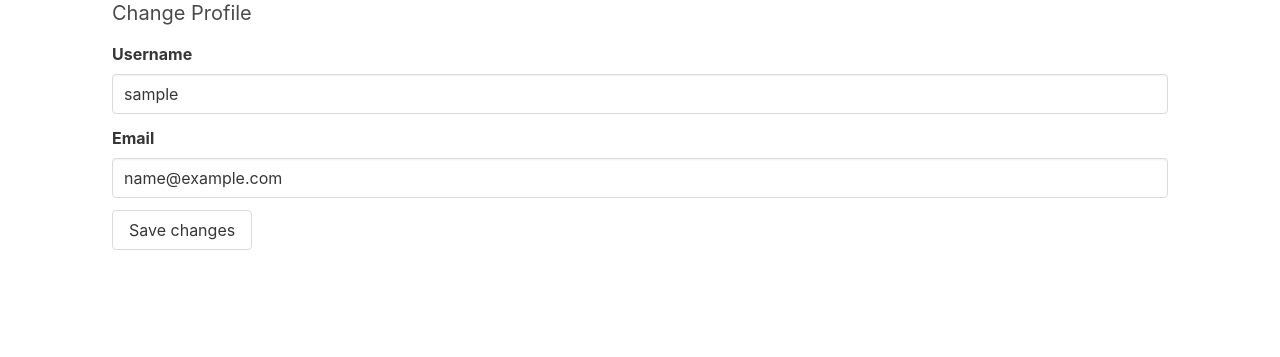
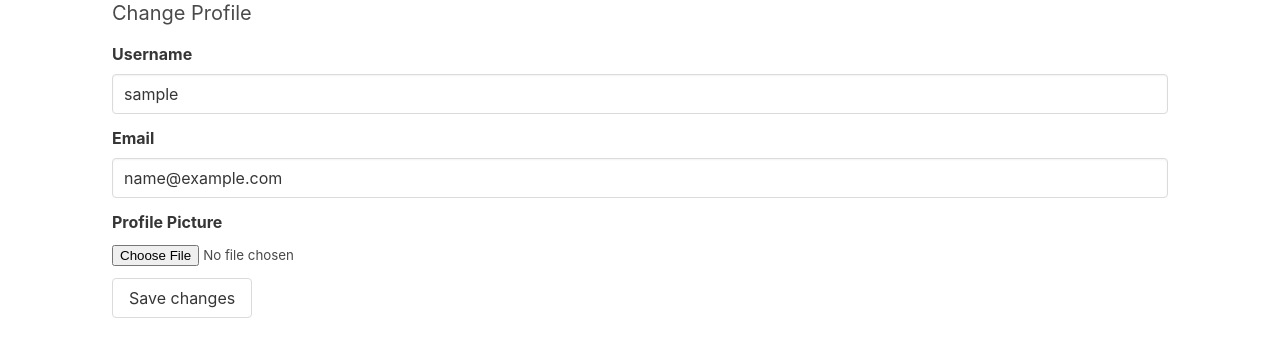
Before and after one commit to rniem379349/pollingapp, a Django app: page /users/1/edit in a window 1280 px wide. Shown: the part 280-637 px from the top of the page. Run offline with Django 3.2, Linux system fonts and the light colour scheme; the visitor is signed in with stand-in values (Sample User, id 1); data comes from the database, SQL or seed files in the repository.

Commit message:
User custom profile pictures

```diff
--- a/users/admin.py
+++ b/users/admin.py
@@ -1,3 +1,7 @@
 from django.contrib import admin
 
 # Register your models here.
+from .models import Profile
+
+# Register your models here.
+admin.site.register(Profile)
--- a/users/forms.py
+++ b/users/forms.py
@@ -14,7 +14,7 @@ class UserRegisterForm(UserCreationForm):
         fields = ['username', 'email', 'password1', 'password2']
 
 
-class UserUpdateForm(UserChangeForm):
+class UserUpdateForm(forms.ModelForm):
     email = forms.EmailField()
 
     class Meta:
--- a/users/models.py
+++ b/users/models.py
@@ -5,7 +5,7 @@ from PIL import Image
 # Create your models here.
 class Profile(models.Model):
     user = models.OneToOneField(User, on_delete=models.CASCADE)
-    profile_pic = models.ImageField(default='default.jpg', upload_to='profile_pics')
+    profile_pic = models.ImageField(default='default.jpg', upload_to='profile_pics/')
 
     def __str__(self):
         return f'{self.user.username}\'s profile'
--- a/users/templates/users/profile.html
+++ b/users/templates/users/profile.html
@@ -16,7 +16,7 @@
     </section>
 
     <section class="section">
-        <form method="POST">
+        <form method="POST" enctype="multipart/form-data">
             {% csrf_token %}
             <fieldset="form-group">
                 <legend class='subtitle mb-4'>
@@ -25,13 +25,19 @@
                 <div class="field">
                     <label class="label">Username</label>
                     <div class="control">
-                        {{ form.username|setupinputfield:'Username' }}
+                        {{ user_form.username|setupinputfield:'Username' }}
                     </div>
                 </div>
                 <div class="field">
                     <label class="label">Email</label>
                     <div class="control">
-                        {{ form.email|setupinputfield:'Email' }}
+                        {{ user_form.email|setupinputfield:'Email' }}
+                    </div>
+                </div>
+                <div class="field">
+                    <label class="label">Profile Picture</label>
+                    <div class="control">
+                        {{ profile_form.profile_pic }}
                     </div>
                 </div>
             </fieldset>
--- a/users/views.py
+++ b/users/views.py
@@ -52,11 +52,39 @@ class ProfileEditView(generic.UpdateView, LoginRequiredMixin):
     second_form_class = ProfileUpdateForm
     template_name = 'users/profile.html'
 
+    def get_object(self, queryset=None):
+        return User.objects.get(pk=self.request.user.pk)
+
     def get_queryset(self):
         return User.objects.filter(pk=self.request.user.pk)
 
     def get(self, request, *args, **kwargs):
-        return super().get(request, *args, **kwargs)
+        self.object = None
+        form = self.form_class(instance=self.get_object())
+        profile_form = ProfileUpdateForm(instance=self.get_object())
+
+        return self.render_to_response(
+            self.get_context_data(
+                user_form=form,
+                profile_form=profile_form,
+            )
+        )
+
+    def post(self, request, *args, **kwargs):
+        print(request.POST)
+        print(request.FILES)
+        form = self.form_class(request.POST, instance=request.user)
+        profile_form = ProfileUpdateForm(request.POST, request.FILES, instance=request.user.profile)
+        print('=================safaef=============')
+        print(profile_form)
+        print(profile_form.is_valid())
+        print(profile_form.errors)
+        print('=================safaef=============')
+        if form.is_valid() and profile_form.is_valid():
+            profile_form.save()
+            return self.form_valid(form)
+        else:
+            return self.form_invalid(form)
 
     def form_valid(self, form):
         form.save()
@@ -66,6 +94,27 @@ class ProfileEditView(generic.UpdateView, LoginRequiredMixin):
     def form_invalid(self, form):
         messages.info(self.request, 'Could not save changes. Please check that the fields are filled out correctly.')
         return redirect(reverse_lazy('users:user_profile', kwargs={'pk':self.request.user.pk}))
+
+
+# class ProfileEditView(generic.UpdateView, LoginRequiredMixin):
+#     form_class = UserUpdateForm
+#     second_form_class = ProfileUpdateForm
+#     template_name = 'users/profile.html'
+
+#     def get_queryset(self):
+#         return User.objects.filter(pk=self.request.user.pk)
+
+#     def get(self, request, *args, **kwargs):
+#         return super().get(request, *args, **kwargs)
+
+#     def form_valid(self, form):
+#         form.save()
+#         messages.success(self.request, 'Changes saved.')
+#         return redirect(reverse_lazy('users:user_profile', kwargs={'pk':self.request.user.pk}))
+
+#     def form_invalid(self, form):
+#         messages.info(self.request, 'Could not save changes. Please check that the fields are filled out correctly.')
+#         return redirect(reverse_lazy('users:user_profile', kwargs={'pk':self.request.user.pk}))
 
 
 class ProfileView(generic.ListView):
```
Also changed, not shown: polls/templates/polls/results.html (+9 -2 lines), 1 other file.
